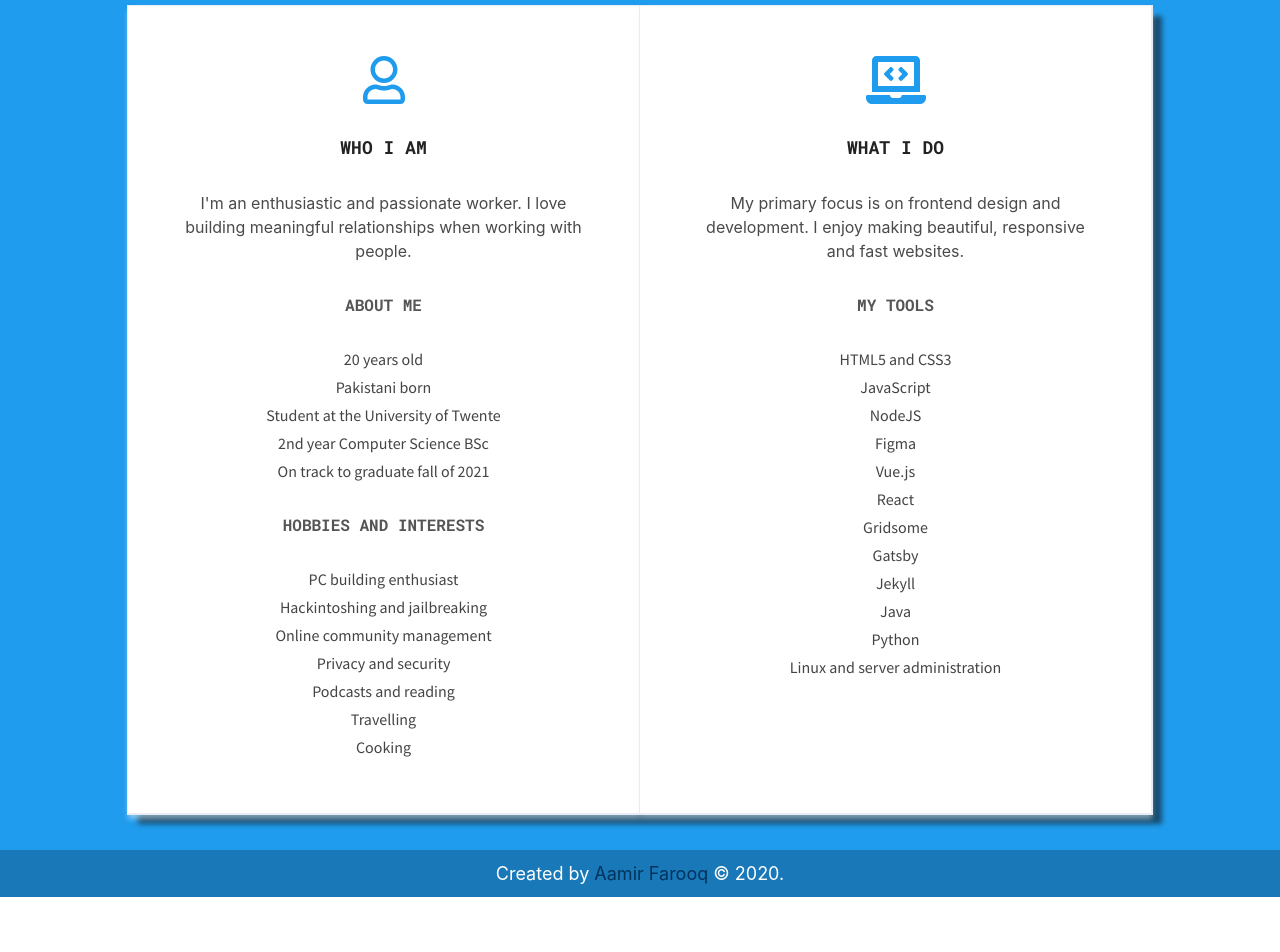
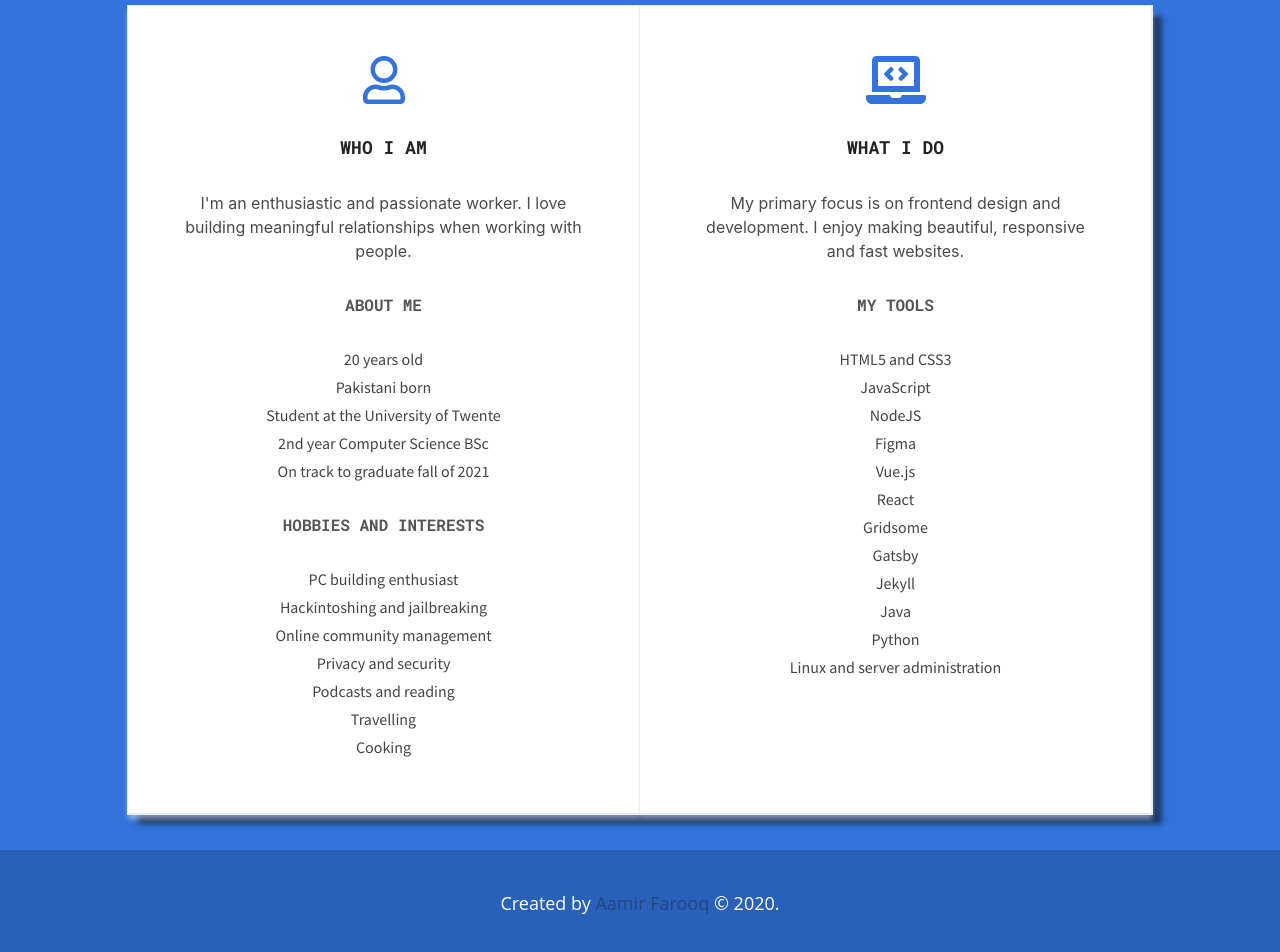
Before and after one commit to SlimShadyIAm/portfolio-vue, a Vue app: page /work in a window 1280 px wide. Shown: the part 516-1468 px from the top of the page. Before the commit the page ends 1413 px from the top, so only its background shows below. Built offline with nearby package versions, Linux system fonts and the light colour scheme; a web font is replaced by a local one.

Commit message:
Color tweaks

```diff
--- a/src/components/home/About.vue
+++ b/src/components/home/About.vue
@@ -19,6 +19,6 @@ export default {
 
 <style scoped>
 .xd {
-	background-color: #209cee;
+	background-color: #3273dc;
 }
 </style>
--- a/src/components/home/AboutColumn.vue
+++ b/src/components/home/AboutColumn.vue
@@ -50,7 +50,7 @@ export default {
 
 .column-icon {
 	margin-bottom: 30px;
-	color: #209cee;
+	color: #3273dc;
 }
 .column-title {
 	font-size: 18px;
--- a/src/components/layout/Footer.vue
+++ b/src/components/layout/Footer.vue
@@ -18,14 +18,13 @@ export default {
 
 <style scoped>
 .footer {
-	padding: 10px;
-	background-color: hsla(204, 76%, 41%, 1);
+	padding: 40px;
+	background-color: #2960b9;
 	color: #fff;
-	font-family: -apple-system, BlinkMacSystemFont, "Segoe UI", Roboto, Oxygen,
-		Ubuntu, Cantarell, "Open Sans", "Helvetica Neue", sans-serif;
+	font-family: "Open Sans", sans-serif;
 	font-size: 18px;
 }
 .footer a {
-	color: rgb(1, 51, 92);
+	color: #264880;
 }
 </style>
--- a/src/components/layout/HeroIntro.vue
+++ b/src/components/layout/HeroIntro.vue
@@ -2,12 +2,8 @@
 	<section class="hero hero-intro" :class="kind">
 		<div class="hero-body">
 			<div class="container">
-				<h1 class="title">
-					{{ title }}
-				</h1>
-				<h2 class="subtitle">
-					{{ subtitle }}
-				</h2>
+				<h1 class="title">{{ title }}</h1>
+				<h2 class="subtitle">{{ subtitle }}</h2>
 			</div>
 		</div>
 	</section>
@@ -16,6 +12,12 @@
 <script>
 export default {
 	name: "heroIntro",
-	props: ["title", "subtitle", "kind"]
+	props: ["title", "subtitle", "kind"],
 };
 </script>
+
+<style scoped>
+.hero {
+	background-color: #3273dc;
+}
+</style>
```
